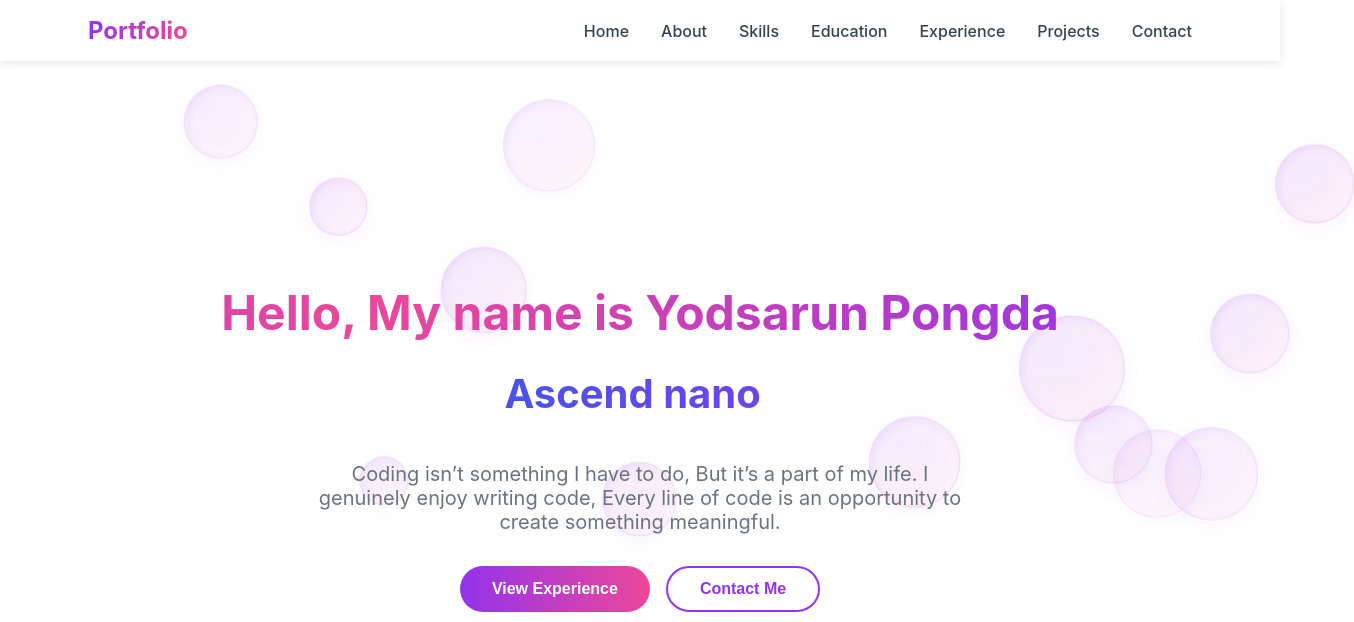
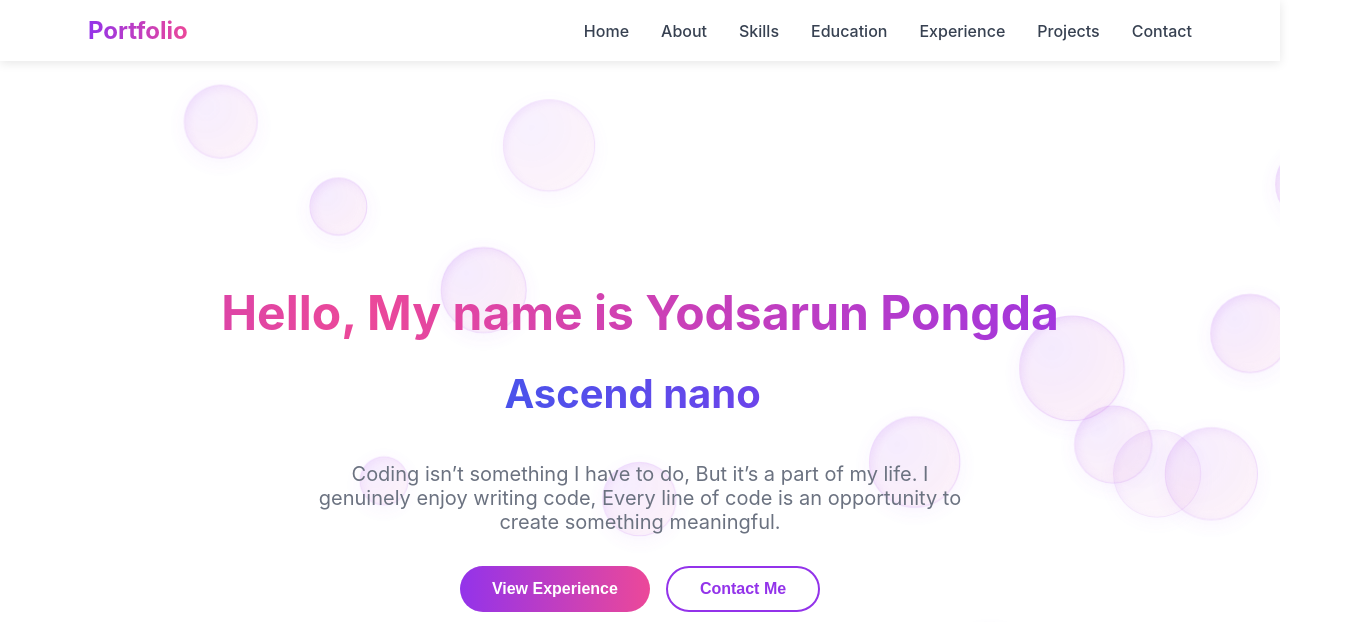
Before and after one commit to yodsarun-pongda/yodsarun-portfolio, a plain HTML site: page index.html in a window 1280 px wide. Shown: the top 622 px of the page, 1354 px wide, since content can reach past the window. Drawn offline with nearby package versions, Linux system fonts and the light colour scheme.

Commit message:
Fixed bug of bubble effect

```diff
--- a/index.html
+++ b/index.html
@@ -211,6 +211,17 @@
         justify-content: center;
         position: relative;
         padding: 2rem;
+        overflow: hidden;
+      }
+
+      #bubbles {
+        position: absolute;
+        inset: 0;
+        width: 100%;
+        height: 100%;
+        overflow: hidden;
+        pointer-events: none;
+        z-index: 1;
       }
 
       .bubble {
@@ -1604,6 +1615,7 @@
           "Ascend nano co., ltd,",
           "Full-Stack Developer",
           "Tech Enthusiast",
+          "Coding is my passion",
         ];
         let textIndex = 0;
         let charIndex = 0;
```
